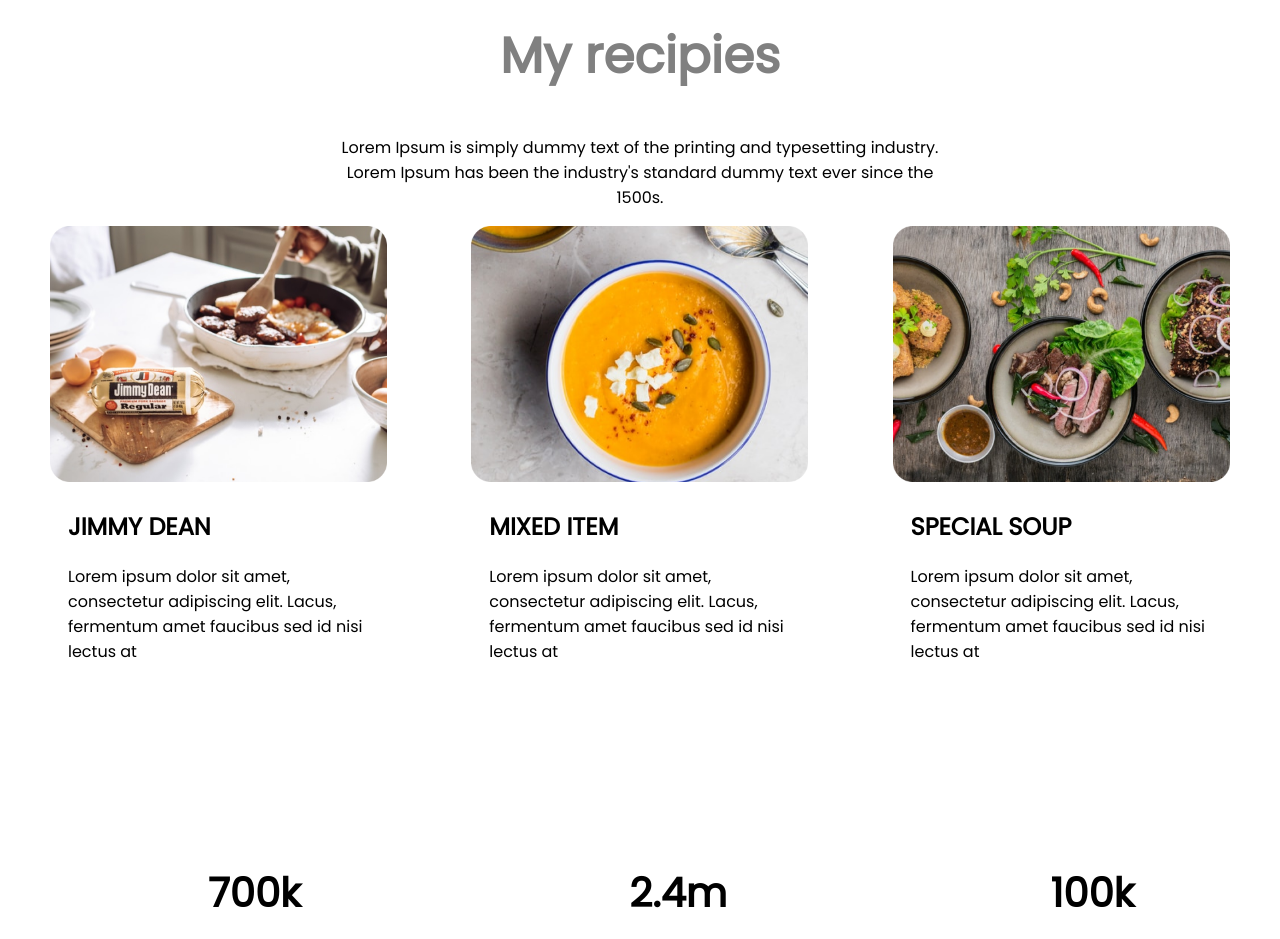
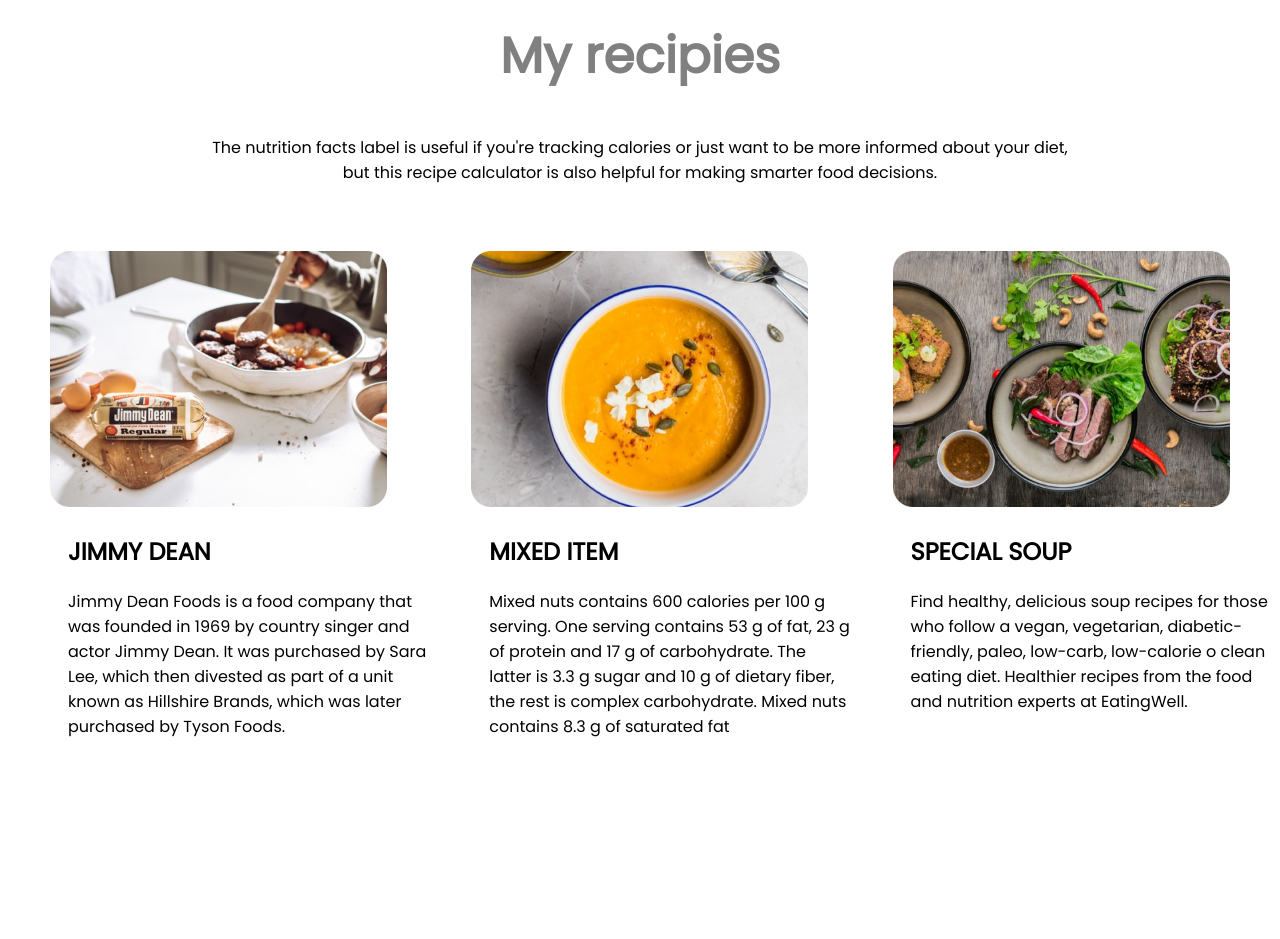
Before and after one commit to tanvirbg/food-network, a plain HTML site: page index.html in a window 1280 px wide. Shown: the part 1820-2759 px from the top of the page. Drawn offline with Linux system fonts and the light colour scheme.

Commit message:
button-design & text

```diff
--- a/index.html
+++ b/index.html
@@ -34,7 +34,7 @@
 
 
 
-    <section class="felixible-container">
+    <section class="felixible-container middle-banner">
 
         <div class="half-width">
             <img src="images/female/Sharmin.jpeg" alt="">
@@ -55,34 +55,32 @@
     <section class="my-receipe">
         <div>
             <h1>My recipies</h1>
-            <p>Lorem Ipsum is simply dummy text of the printing and typesetting industry. <br>
-                Lorem Ipsum has been the industry's standard dummy text ever since the <br>
-                1500s.</p>
+            <p>The nutrition facts label is useful if you're tracking calories or just want to be more informed about
+                your diet,<br> but this recipe calculator is also helpful for making smarter food decisions. <br>
+                <br><br>
+            </p>
         </div>
         <div class="felixible-container">
             <div class="img">
                 <img src="images/food/Project Cover.jpg" alt="">
                 <h2>JIMMY DEAN</h2>
-                <p>Lorem ipsum dolor sit amet,<br>
-                    consectetur adipiscing elit. Lacus,<br>
-                    fermentum amet faucibus sed id nisi <br>
-                    lectus at</p>
+                <p>Jimmy Dean Foods is a food company that was founded in 1969 by country singer and actor Jimmy Dean.
+                    It was purchased by Sara Lee, which then divested as part of a unit known as Hillshire Brands, which
+                    was later purchased by Tyson Foods.</p>
             </div>
             <div class="img">
                 <img src="images/food/Project Cover.png" alt="">
                 <h2>MIXED ITEM</h2>
-                <p>Lorem ipsum dolor sit amet, <br>
-                    consectetur adipiscing elit. Lacus, <br>
-                    fermentum amet faucibus sed id nisi <br>
-                    lectus at</p>
+                <p>Mixed nuts contains 600 calories per 100 g serving. One serving contains 53 g of fat, 23 g of protein
+                    and 17 g of carbohydrate. The latter is 3.3 g sugar and 10 g of dietary fiber, the rest is complex
+                    carbohydrate. Mixed nuts contains 8.3 g of saturated fat </p>
             </div>
             <div class="img">
                 <img src="images/food/Project Cover1.jpg" alt="">
                 <h2>SPECIAL SOUP</h2>
-                <p>Lorem ipsum dolor sit amet, <br>
-                    consectetur adipiscing elit. Lacus, <br>
-                    fermentum amet faucibus sed id nisi <br>
-                    lectus at</p>
+                <p>Find healthy, delicious soup recipes for those who follow a vegan, vegetarian, diabetic-friendly,
+                    paleo, low-carb, low-calorie o clean eating diet. Healthier recipes from the food and nutrition
+                    experts at EatingWell.</p>
             </div>
         </div>
     </section>
--- a/style.css
+++ b/style.css
@@ -28,7 +28,7 @@ body{
 }
 .link-button{
     text-decoration: none;
-    background-color: orange;
+    background-image: linear-gradient(orange,tomato);
     color: white;
     padding: 10px 20px;
     border-radius: 41px;
```
